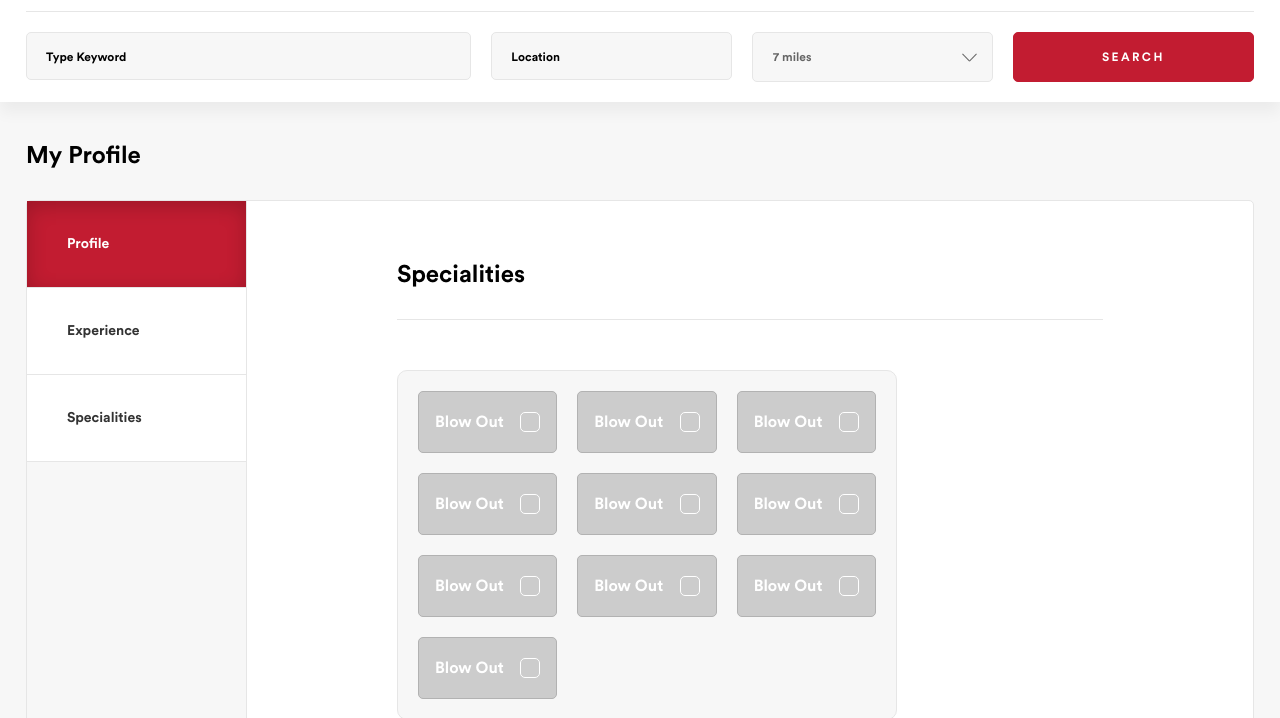
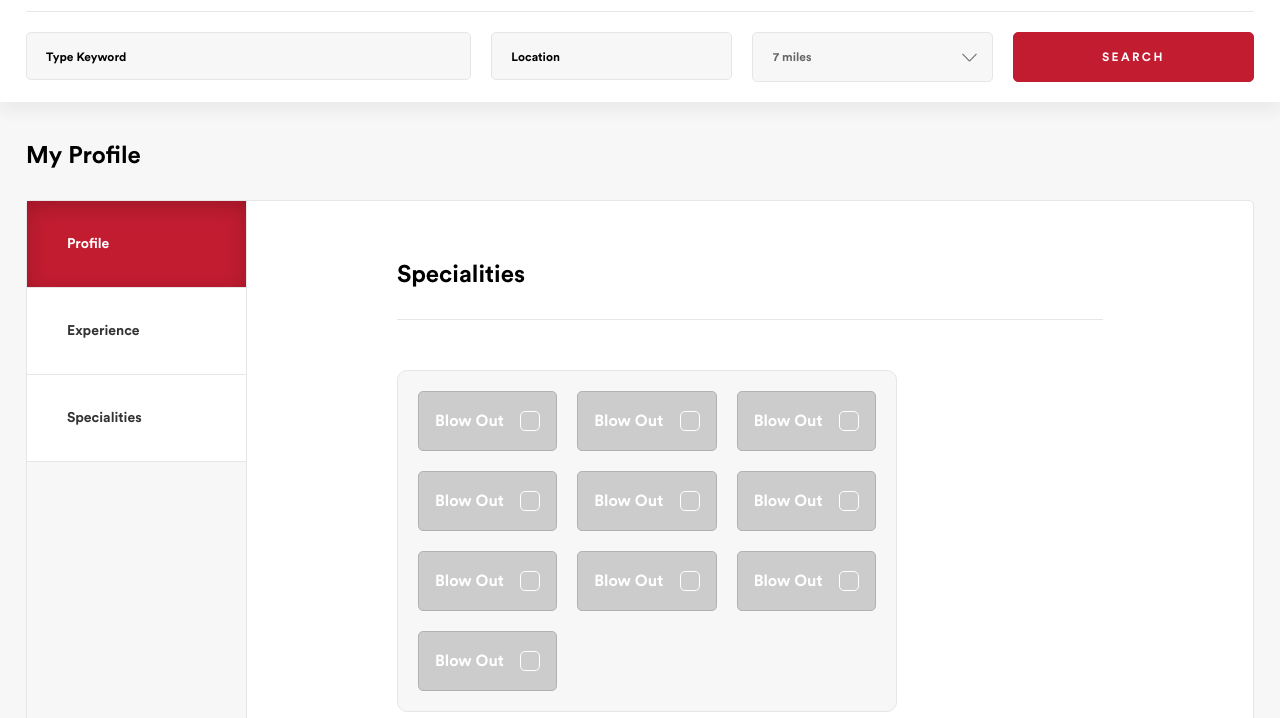
Before and after one commit to paulshvorak/skissors, a website: page edit-profile.html in a window 1280 px wide. Shown: the part 82-800 px from the top of the page. Drawn offline with Linux system fonts and the light colour scheme; files whose address does not match are found by name.

Commit message:
specialities

```diff
--- a/edit-profile.html
+++ b/edit-profile.html
@@ -225,43 +225,73 @@
 							<div class="specialities__inner">
 								<div class="item">
 									<input id="specialities-item-01" type="checkbox">
-									<label for="specialities-item-01">Blow Out</label>
+									<label for="specialities-item-01">
+										<span class="title">Blow Out</span>
+										<span class="check"></span>
+									</label>
 								</div>
 								<div class="item">
 									<input id="specialities-item-02" type="checkbox">
-									<label for="specialities-item-02">Blow Out</label>
+									<label for="specialities-item-02">
+										<span class="title">Blow Out</span>
+										<span class="check"></span>
+									</label>
 								</div>
 								<div class="item">
 									<input id="specialities-item-03" type="checkbox">
-									<label for="specialities-item-03">Blow Out</label>
+									<label for="specialities-item-03">
+										<span class="title">Blow Out</span>
+										<span class="check"></span>
+									</label>
 								</div>
 								<div class="item">
 									<input id="specialities-item-04" type="checkbox">
-									<label for="specialities-item-04">Blow Out</label>
+									<label for="specialities-item-04">
+										<span class="title">Blow Out</span>
+										<span class="check"></span>
+									</label>
 								</div>
 								<div class="item">
 									<input id="specialities-item-05" type="checkbox">
-									<label for="specialities-item-05">Blow Out</label>
+									<label for="specialities-item-05">
+										<span class="title">Blow Out</span>
+										<span class="check"></span>
+									</label>
 								</div>
 								<div class="item">
 									<input id="specialities-item-06" type="checkbox">
-									<label for="specialities-item-06">Blow Out</label>
+									<label for="specialities-item-06">
+										<span class="title">Blow Out</span>
+										<span class="check"></span>
+									</label>
 								</div>
 								<div class="item">
-									<input id="specialities-item-07" type="checkbox">
-									<label for="specialities-item-07">Blow Out</label>
-								</div>
+								<input id="specialities-item-07" type="checkbox">
+								<label for="specialities-item-07">
+									<span class="title">Blow Out</span>
+									<span class="check"></span>
+								</label>
+							</div>
 								<div class="item">
 									<input id="specialities-item-08" type="checkbox">
-									<label for="specialities-item-08">Blow Out</label>
+									<label for="specialities-item-08">
+										<span class="title">Blow Out</span>
+										<span class="check"></span>
+									</label>
 								</div>
 								<div class="item">
 									<input id="specialities-item-09" type="checkbox">
-									<label for="specialities-item-09">Blow Out</label>
+									<label for="specialities-item-09">
+										<span class="title">Blow Out</span>
+										<span class="check"></span>
+									</label>
 								</div>
 								<div class="item">
 									<input id="specialities-item-10" type="checkbox">
-									<label for="specialities-item-10">Blow Out</label>
+									<label for="specialities-item-10">
+										<span class="title">Blow Out</span>
+										<span class="check"></span>
+									</label>
 								</div>
 							</div>
 						</div>
--- a/sources/scss/content.scss
+++ b/sources/scss/content.scss
@@ -11,12 +11,13 @@
 			margin: 10px;
 			width: calc((100% - 60px)/ 3);
 			label {
+				@include flexbox();
+				@include justify-content(space-between);
+				@include align-items(center);
 				position: relative;
-				display: block;
-				padding: 20px 16px;
-				font-size: 16px;
-				line-height: 20px;
-				font-weight: bold;
+				padding: 10px 16px;
+				min-height: 60px;
+				max-height: 60px;
 				color: $white;
 				background-color: #ccc;
 				border: 1px solid #B2B2B2;
@@ -26,21 +27,24 @@
 				&:hover {
 					background-color: darken(#ccc, 10%);
 				}
-				&:after {
-					content: '';
-					position: absolute;
-					top: 20px;
-					right: 16px;
+				.title {
+					margin: 0 4px 0 0;
+					font-size: 16px;
+					line-height: 18px;
+					font-weight: bold;
+				}
+				.check {
+					position: relative;
 					width: 20px;
+					min-width: 20px;
 					height: 20px;
 					border-radius: 5px;
 					border: 1px solid $white;
-				}
 					&:before {
 						content: '';
 						position: absolute;
-					top: 24px;
-					right: 20px;
+						top: 3px;
+						right: 3px;
 						width: 12px;
 						height: 12px;
 						border-radius: 3px;
@@ -49,13 +53,16 @@
 						transition: .15s ease;
 					}
 				}
+			}
 			input {
 				display: none;
 				&:checked ~ label {
 					background-color: $primary;
 					border-color: $primary;
+					.check {
 						&:before {
 							transform: scale(1);
+						}
 					}
 				}
 			}
@@ -71,7 +78,10 @@
 			.item {
 				width: calc((100% - 40px)/ 2);
 				label {
+					.title {
 						font-size: 13px;
+						font-weight: 500;
+					}
 				}
 			}
 		}
```
Also changed, not shown: sign-up.html (+40 -10 lines), app/css/bundle.min.css. Lines whose indentation alone changed are shown as unchanged.
